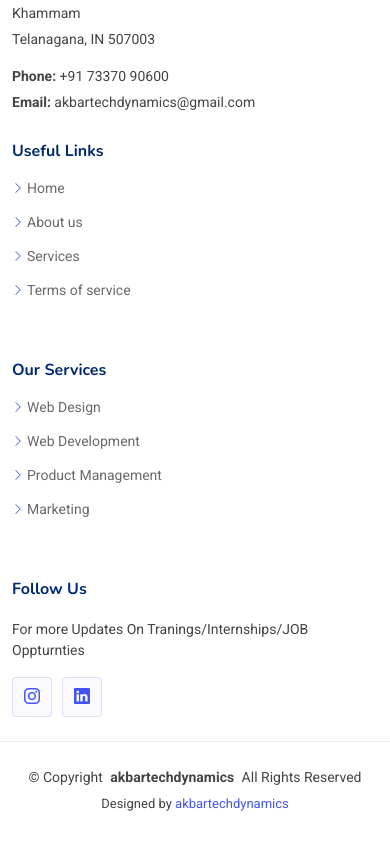
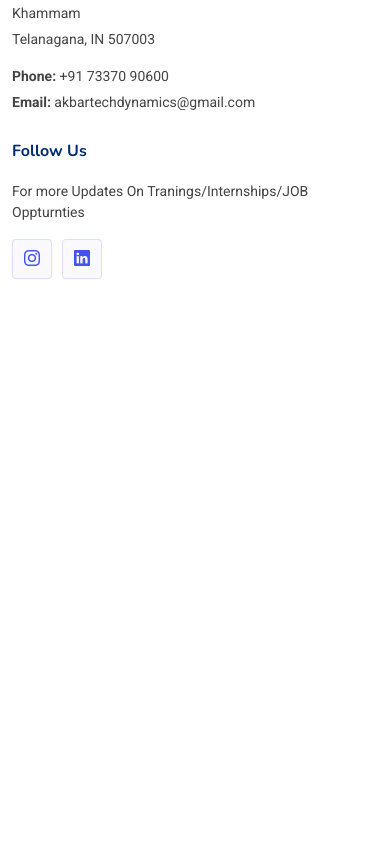
Before and after one commit to akbartechdynamics/Akbartechdynamics, a plain HTML site: page index.html in a window 390 px wide. Shown: the part 9537-10387 px from the top of the page. After the commit the page ends 9866 px from the top, so only its background shows below. Drawn offline with nearby package versions, Linux system fonts and the light colour scheme.

Commit message:
footer fixed

```diff
--- a/index.html
+++ b/index.html
@@ -370,27 +370,6 @@
             <p><strong>Email:</strong> <span>akbartechdynamics@gmail.com</span></p>
           </div>
         </div>
-
-        <div class="col-lg-2 col-md-3 footer-links">
-          <h4>Useful Links</h4>
-          <ul>
-            <li><i class="bi bi-chevron-right"></i> <a href="#">Home</a></li>
-            <li><i class="bi bi-chevron-right"></i> <a href="#">About us</a></li>
-            <li><i class="bi bi-chevron-right"></i> <a href="#">Services</a></li>
-            <li><i class="bi bi-chevron-right"></i> <a href="#">Terms of service</a></li>
-          </ul>
-        </div>
-
-        <div class="col-lg-2 col-md-3 footer-links">
-          <h4>Our Services</h4>
-          <ul>
-            <li><i class="bi bi-chevron-right"></i> <a href="#">Web Design</a></li>
-            <li><i class="bi bi-chevron-right"></i> <a href="#">Web Development</a></li>
-            <li><i class="bi bi-chevron-right"></i> <a href="#">Product Management</a></li>
-            <li><i class="bi bi-chevron-right"></i> <a href="#">Marketing</a></li>
-          </ul>
-        </div>
-
         <div class="col-lg-4 col-md-12">
           <h4>Follow Us</h4>
           <p>For more Updates On Tranings/Internships/JOB Oppturnties</p>
@@ -400,13 +379,6 @@
           </div>
         </div>
 
-      </div>
-    </div>
-
-    <div class="container copyright text-center mt-4">
-      <p>© <span>Copyright</span> <strong class="px-1 sitename">akbartechdynamics</strong> <span>All Rights Reserved</span></p>
-      <div class="credits">
-        Designed by <a href="https://bootstrapmade.com/">akbartechdynamics</a>
       </div>
     </div>
 
```
